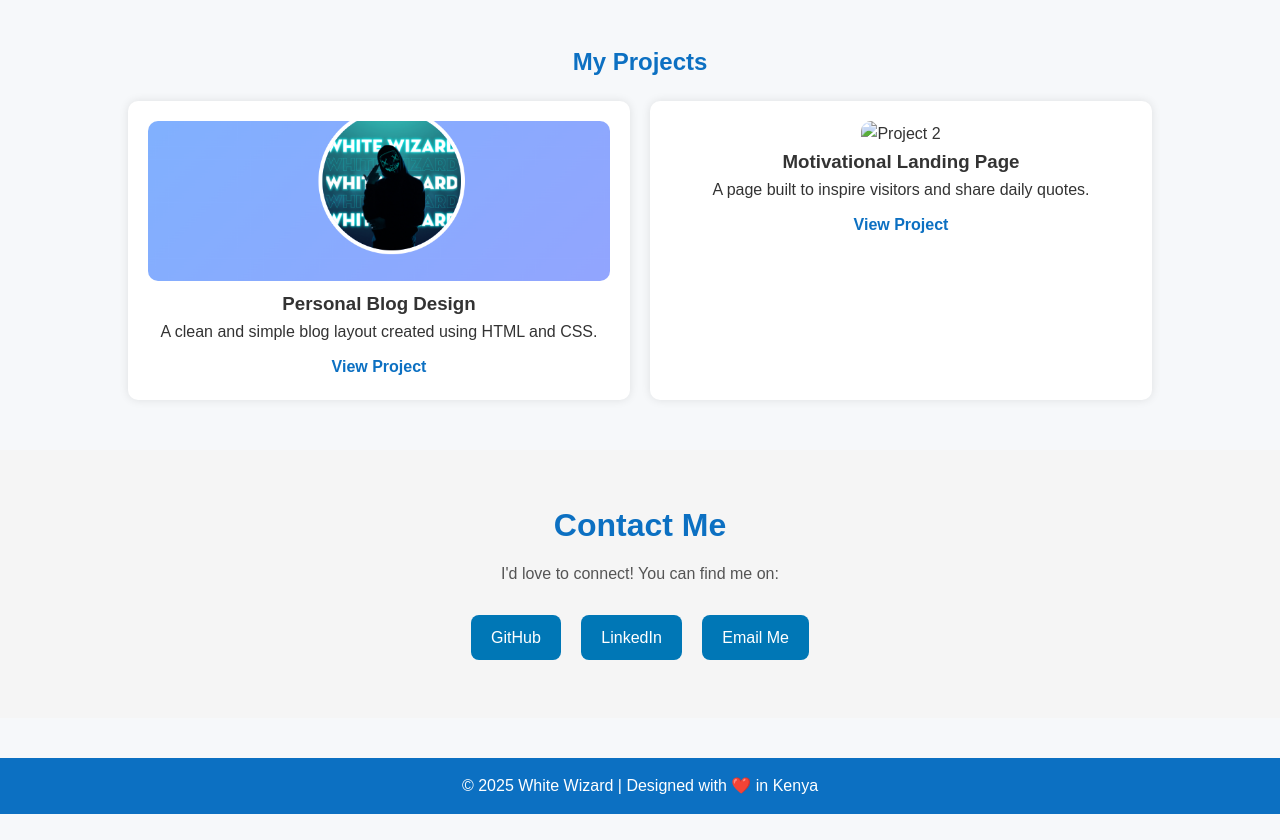
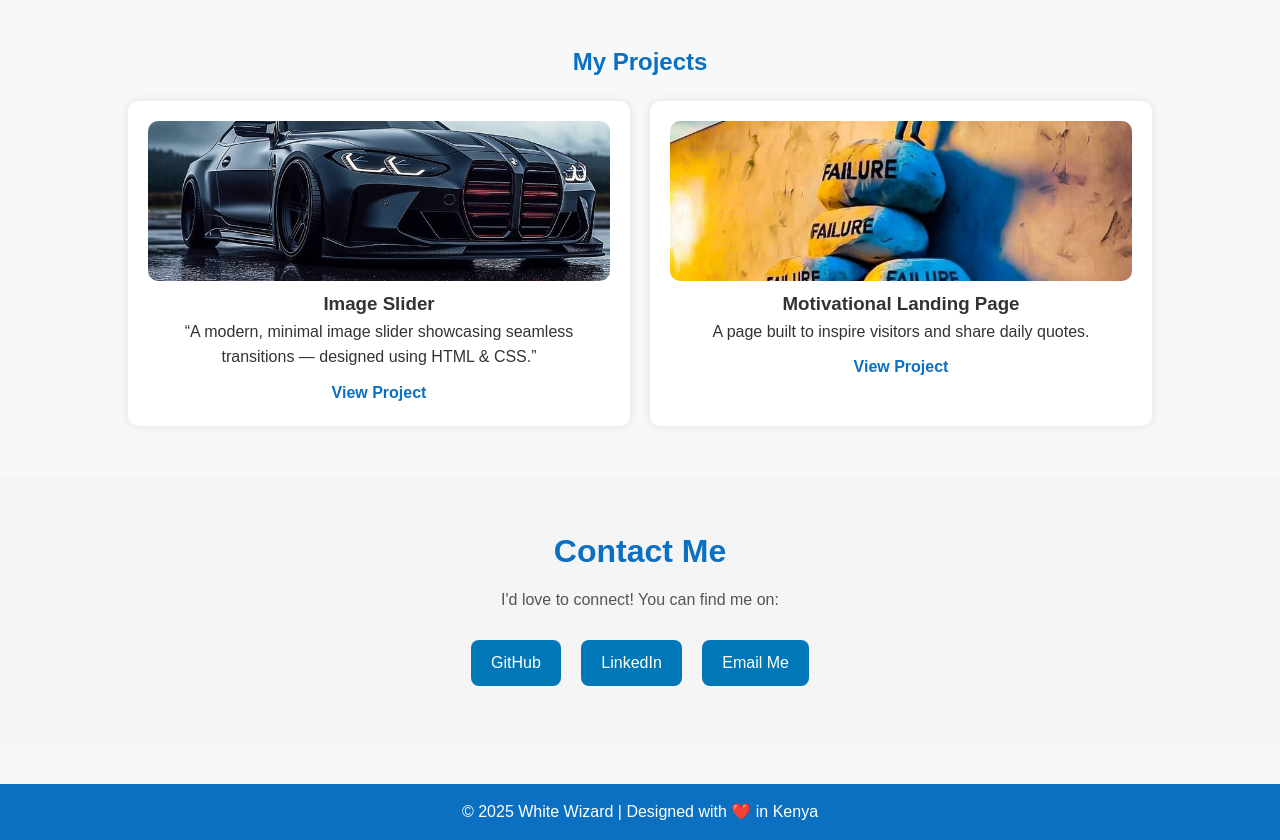
Before and after one commit to devwhitewizard/portfolio, a plain HTML site: page index.html in a window 1280 px wide. Shown: the part 1040-1880 px from the top of the page. Before the commit the page ends 1854 px from the top, so only its background shows below. Drawn offline with Linux system fonts and the light colour scheme.

Commit message:
add images to img & links of images to index.html

```diff
--- a/index.html
+++ b/index.html
@@ -55,14 +55,14 @@
     <h2>My Projects</h2>
     <div class="projects">
       <div class="project-card">
-        <img src="img/project1.png" alt="Project 1">
-        <h3>Personal Blog Design</h3>
-        <p>A clean and simple blog layout created using HTML and CSS.</p>
+        <img src="img/project1.jpg" alt="Project 1">
+        <h3>Image Slider</h3>
+        <p>“A modern, minimal image slider showcasing seamless transitions — designed using HTML & CSS.”</p>
         <a href="#">View Project</a>
       </div>
 
       <div class="project-card">
-        <img src="project2.jpg" alt="Project 2">
+        <img src="img/project2.jpg" alt="Project 2">
         <h3>Motivational Landing Page</h3>
         <p>A page built to inspire visitors and share daily quotes.</p>
         <a href="#">View Project</a>
```
Also changed, not shown: img/project1.jpg (added), img/project1.png (deleted), img/project2.jpg (added).
